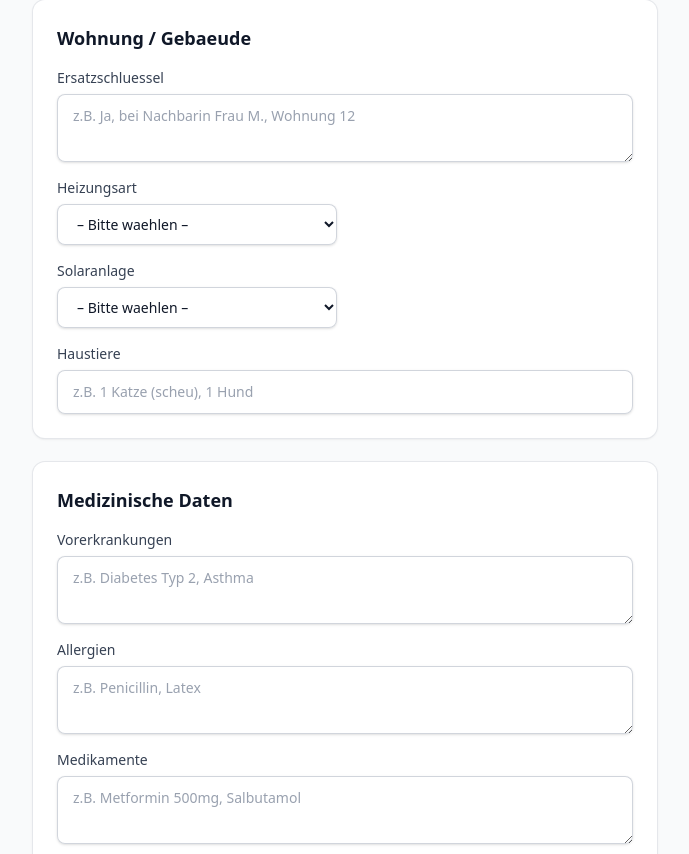
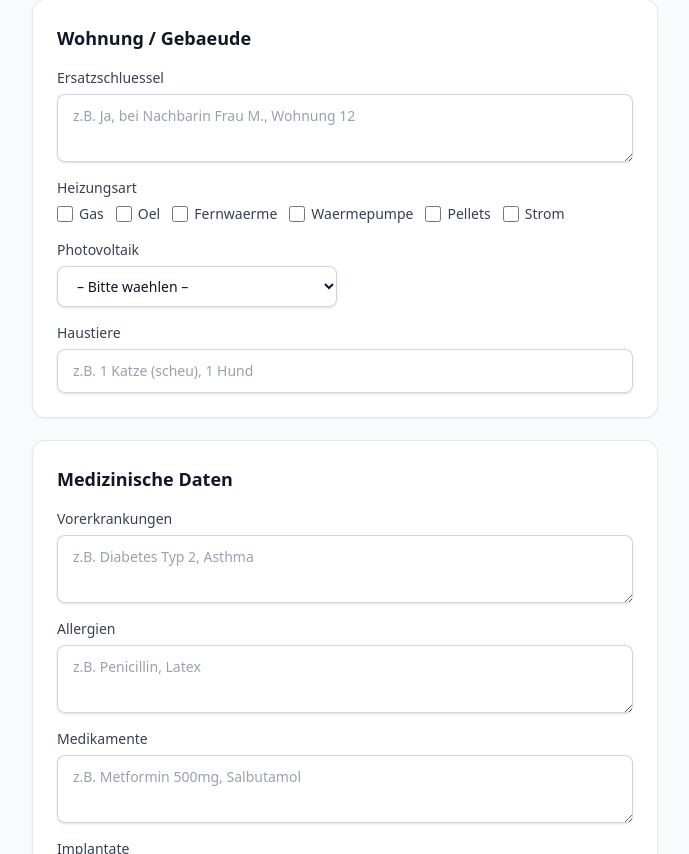
Before and after one commit to Grinsel/notfall-qr, a Next.js app: page /setup in a window 1280 px wide. Shown: the part 986-1840 px from the top of the page, without its empty margins (295-984 px from the left). Built offline with nearby package versions, Linux system fonts and the light colour scheme.

Commit message:
optimierung, heizung und solaranlage

```diff
--- a/src/app/setup/page.tsx
+++ b/src/app/setup/page.tsx
@@ -21,7 +21,7 @@ const BLOOD_TYPES = ["", "A+", "A-", "B+", "B-", "AB+", "AB-", "0+", "0-"];
 const GENDERS = ["", "Maennlich", "Weiblich", "Divers"];
 const ORGAN_DONOR_OPTIONS = ["", "Ja", "Nein", "Unbekannt"];
 const JA_NEIN_OPTIONS = ["", "Ja", "Nein"];
-const HEATING_TYPES = ["", "Gas", "Oel", "Fernwaerme", "Waermepumpe"];
+const HEATING_TYPES = ["Gas", "Oel", "Fernwaerme", "Waermepumpe", "Pellets", "Strom"];
 
 export default function SetupPage() {
   const [data, setData] = useState<EmergencyData>(createEmptyEmergencyData());
@@ -348,26 +348,28 @@ export default function SetupPage() {
                       />
                     </div>
                   )}
-                  <div className="grid grid-cols-1 sm:grid-cols-2 gap-4">
-                    <div>
-                      <label htmlFor="ed-heating" className="label-text">
-                        Heizungsart
-                      </label>
-                      <select
-                        id="ed-heating"
-                        className="input-field"
-                        value={data.heatingType}
-                        onChange={(e) => updateField("heatingType", e.target.value)}
-                      >
-                        {HEATING_TYPES.map((h) => (
-                          <option key={h} value={h}>
-                            {h || "– Bitte waehlen –"}
-                          </option>
-                        ))}
-                      </select>
+                  <div>
+                    <span className="label-text">Heizungsart</span>
+                    <div className="flex flex-wrap gap-3 mt-1">
+                      {HEATING_TYPES.map((h) => (
+                        <label key={h} className="flex items-center gap-1.5 cursor-pointer">
+                          <input
+                            type="checkbox"
+                            checked={data.heatingType.includes(h)}
+                            onChange={(e) => {
+                              const next = e.target.checked
+                                ? [...data.heatingType, h]
+                                : data.heatingType.filter((t) => t !== h);
+                              updateField("heatingType", next);
+                            }}
+                            className="w-4 h-4 rounded border-gray-300 text-primary-600 focus:ring-primary-500"
+                          />
+                          <span className="text-sm text-gray-700">{h}</span>
+                        </label>
+                      ))}
                     </div>
                   </div>
-                  {data.heatingType && (
+                  {data.heatingType.length > 0 && (
                     <div>
                       <label htmlFor="ed-heatingshutoff" className="label-text">
                         Absperrhahn Standort
@@ -385,7 +387,7 @@ export default function SetupPage() {
                   <div className="grid grid-cols-1 sm:grid-cols-2 gap-4">
                     <div>
                       <label htmlFor="ed-solar" className="label-text">
-                        Solaranlage
+                        Photovoltaik
                       </label>
                       <select
                         id="ed-solar"
@@ -404,7 +406,7 @@ export default function SetupPage() {
                   {data.solarSystem === "Ja" && (
                     <div>
                       <label htmlFor="ed-solarshutoff" className="label-text">
-                        Hauptsicherung Solar
+                        Hauptsicherung Photovoltaik
                       </label>
                       <input
                         id="ed-solarshutoff"
@@ -637,7 +639,7 @@ export default function SetupPage() {
                     <textarea
                       id="ed-notes"
                       className="input-field min-h-[60px] resize-y"
-                      placeholder="z.B. Rollstuhlfahrer, gehoerlos, Demenz, bettlaegerig, Sauerstoffgeraet, Schluesseltresor-Code"
+                      placeholder="z.B. Rollstuhlfahrer, gehoerlos, Demenz, bettlaegerig, Sauerstoffgeraet, 2. Schluessel bei Nachbar Mueller Hausnummer 4"
                       value={data.notes}
                       onChange={(e) => updateField("notes", e.target.value)}
                     />
--- a/src/lib/emergency-data.ts
+++ b/src/lib/emergency-data.ts
@@ -14,7 +14,7 @@ export interface EmergencyData {
   spareKey: string;
   spareKeyLocation: string;
   emergencyBox: string;
-  heatingType: string;
+  heatingType: string[];
   heatingShutoff: string;
   solarSystem: string;
   solarShutoff: string;
@@ -46,7 +46,7 @@ export function createEmptyEmergencyData(): EmergencyData {
     spareKey: "",
     spareKeyLocation: "",
     emergencyBox: "",
-    heatingType: "",
+    heatingType: [],
     heatingShutoff: "",
     solarSystem: "",
     solarShutoff: "",
@@ -88,9 +88,9 @@ export function serializeEmergencyData(data: EmergencyData): string {
   if (data.spareKey.trim()) wohnungLines.push(`Ersatzschluessel: ${data.spareKey.trim()}`);
   if (data.spareKeyLocation.trim()) wohnungLines.push(`Ersatzschluessel-Ort: ${data.spareKeyLocation.trim()}`);
   if (data.emergencyBox) wohnungLines.push(`Notfalldose: ${data.emergencyBox}`);
-  if (data.heatingType) wohnungLines.push(`Heizung: ${data.heatingType}`);
+  if (data.heatingType.length > 0) wohnungLines.push(`Heizung: ${data.heatingType.join(", ")}`);
   if (data.heatingShutoff.trim()) wohnungLines.push(`Absperrhahn: ${data.heatingShutoff.trim()}`);
-  if (data.solarSystem) wohnungLines.push(`Solaranlage: ${data.solarSystem}`);
+  if (data.solarSystem) wohnungLines.push(`Photovoltaik: ${data.solarSystem}`);
   if (data.solarShutoff.trim()) wohnungLines.push(`Hauptsicherung: ${data.solarShutoff.trim()}`);
   if (data.pets.trim()) wohnungLines.push(`Haustiere: ${data.pets.trim()}`);
 
@@ -216,7 +216,7 @@ export function isEmergencyDataEmpty(data: EmergencyData): boolean {
     !data.spareKey.trim() &&
     !data.spareKeyLocation.trim() &&
     !data.emergencyBox &&
-    !data.heatingType &&
+    data.heatingType.length === 0 &&
     !data.heatingShutoff.trim() &&
     !data.solarSystem &&
     !data.solarShutoff.trim() &&
```
